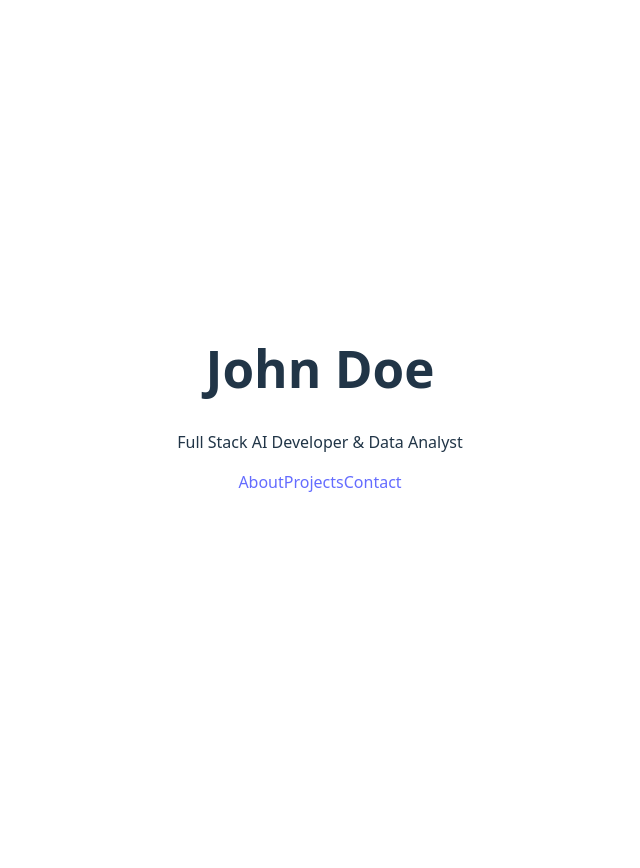
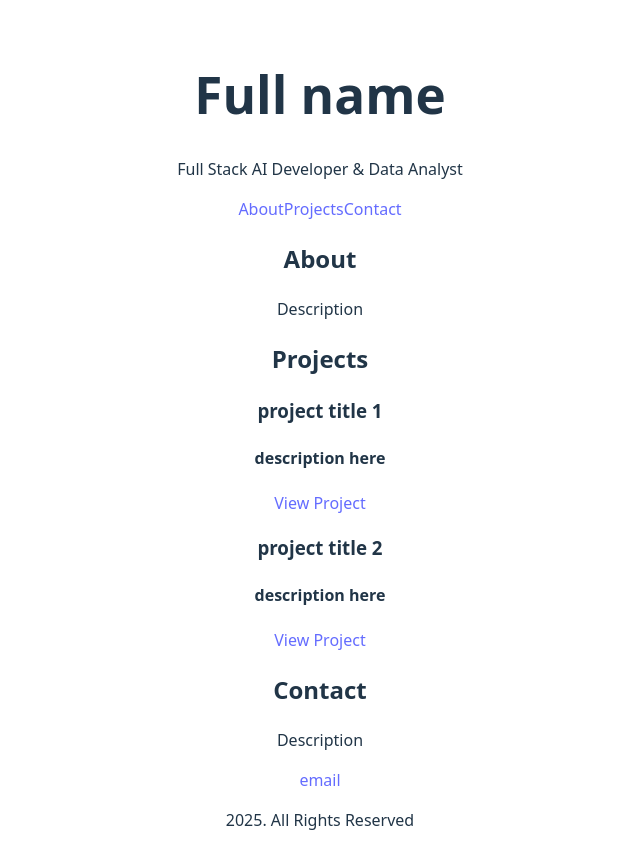
Before and after one commit to gjuanillo/react-refreshers, a React (Vite) app: page / in a window 1280 px wide. Shown: the top 868 px of the page, without its empty margins (320-960 px from the left). Before the commit the page ends 800 px from the top, so only its background shows below. Built offline with nearby package versions, Linux system fonts and the light colour scheme.

Commit message:
Create a Sample Website Portfolio

```diff
--- a/src/App.tsx
+++ b/src/App.tsx
@@ -1,7 +1,7 @@
 import './App.css'
 
 function App() {
-    const name = "John Doe";
+    const name = "Full name";
     const profession = "Full Stack AI Developer & Data Analyst";
     const projects = [
         {
@@ -17,7 +17,8 @@ function App() {
     ]
     return (
         <div className='App'>
-           <header className='header'>
+            {/* Header Section */}
+            <header className='header'>
                 <h1>{name}</h1>
                 <p>{profession}</p>
                 <nav>
@@ -26,6 +27,38 @@ function App() {
                     <a href="#contact">Contact</a>
                 </nav>
             </header>
+
+            {/* About Section */}
+            <section id='about' className='about-section'>
+                <h2>About</h2>
+                <p>Description</p>
+            </section>
+
+            {/* Projects Section */}
+            <section id='projects' className='projects-section'>
+                <h2>Projects</h2>
+                <div className='projects-list'>
+                    {projects.map((project, index) => (
+                        <div key={index} className='project-item'>
+                            <h3>{project.title}</h3>
+                            <h4>{project.description}</h4>
+                            <a href={project.link}>View Project</a>
+                        </div>
+                    ))}
+                </div>
+            </section>
+
+            {/* Contact Section */}
+            <section id='contact' className='contact-section'>
+                <h2>Contact</h2>
+                <p>Description</p>
+                <a href='mailto:addres@email.com'>email</a>
+            </section>
+
+            {/* Footer Section */}
+            <footer className='footer'>
+                <p>2025. All Rights Reserved</p>
+            </footer>
         </div>
     )
 }
```
